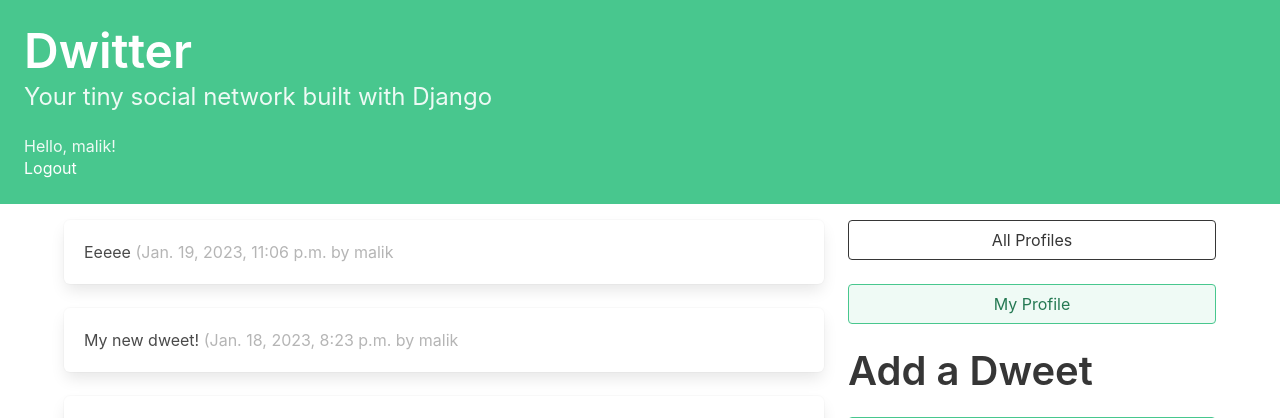
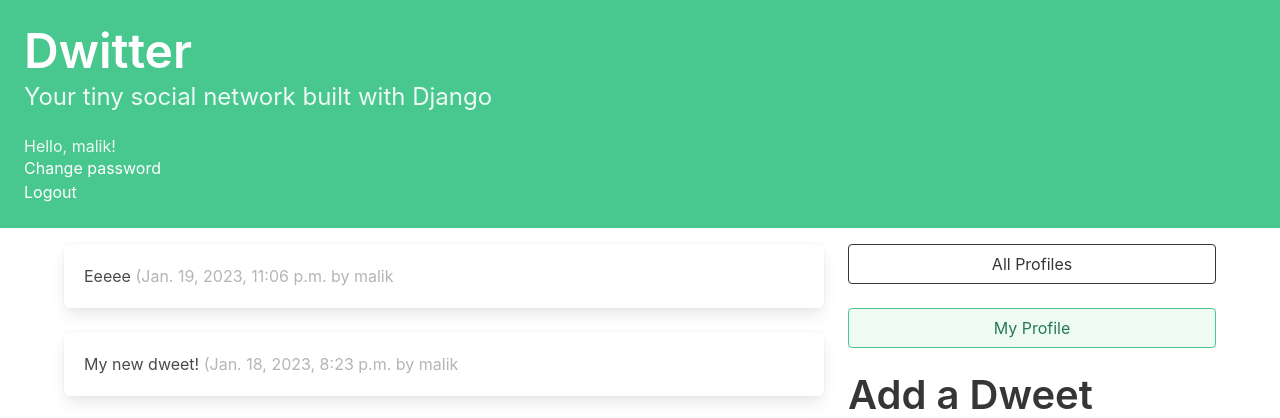
Before and after one commit to MalikovBoo/dwitter, a Django app: page / in a window 1280 px wide. Shown: the top 418 px of the page. Run offline with Django 4.2, Linux system fonts and the light colour scheme; a user stored in the database is signed in; data comes from the database, SQL or seed files in the repository; both versions use the stored data as it was after the commit.

Commit message:
added password_change temps

```diff
--- a/dwitter/admin.py
+++ b/dwitter/admin.py
@@ -9,7 +9,7 @@
 
 class UserAdmin(admin.ModelAdmin):
     model = User
-    fields = ['username']
+    fields = ['username', 'password', 'email']
     inlines = [ProfileInLine]
 
 
--- a/dwitter/templates/base.html
+++ b/dwitter/templates/base.html
@@ -23,7 +23,8 @@
                 Hello, {{ user.username|default:'Guest' }}!
                 <div>
                     {% if user.is_authenticated %}
-                        <a href="{% url 'dwitter:logout' %}">Logout</a>
+                        <p><a href="{% url 'dwitter:password_change' %}">Change password</a></p>
+                        <p><a href="{% url 'dwitter:logout' %}">Logout</a></p>
                     {% else %}
                         <a href="{% url 'dwitter:login' %}">Login</a>
                     {% endif %}
--- a/dwitter/urls.py
+++ b/dwitter/urls.py
@@ -1,3 +1,4 @@
+import django.contrib.auth.views
 from django.urls import path, include
 from .views import dashboard, profile_list, profile
 
@@ -6,6 +7,8 @@
 urlpatterns = [
     path('', dashboard, name='dashboard'),
     path('accounts/', include('django.contrib.auth.urls')),
+    path('password_change/', django.contrib.auth.views.PasswordChangeView.as_view(success_url='done'), name='password_change', ),
+    path('password_change/done/', django.contrib.auth.views.PasswordChangeDoneView.as_view(), name='password_change_done'),
     path('profile_list/', profile_list, name='profile_list'),
     path('profile/<int:pk>', profile, name='profile'),
 ]
--- a/social/settings.py
+++ b/social/settings.py
@@ -11,6 +11,7 @@
 """
 
 from pathlib import Path
+import os
 
 # Build paths inside the project like this: BASE_DIR / 'subdir'.
 BASE_DIR = Path(__file__).resolve().parent.parent
@@ -55,7 +56,7 @@
 TEMPLATES = [
     {
         'BACKEND': 'django.template.backends.django.DjangoTemplates',
-        'DIRS': [],
+        'DIRS': [os.path.join(BASE_DIR, 'dwitter/templates')],
         'APP_DIRS': True,
         'OPTIONS': {
             'context_processors': [
```
Also changed, not shown: db.sqlite3.
